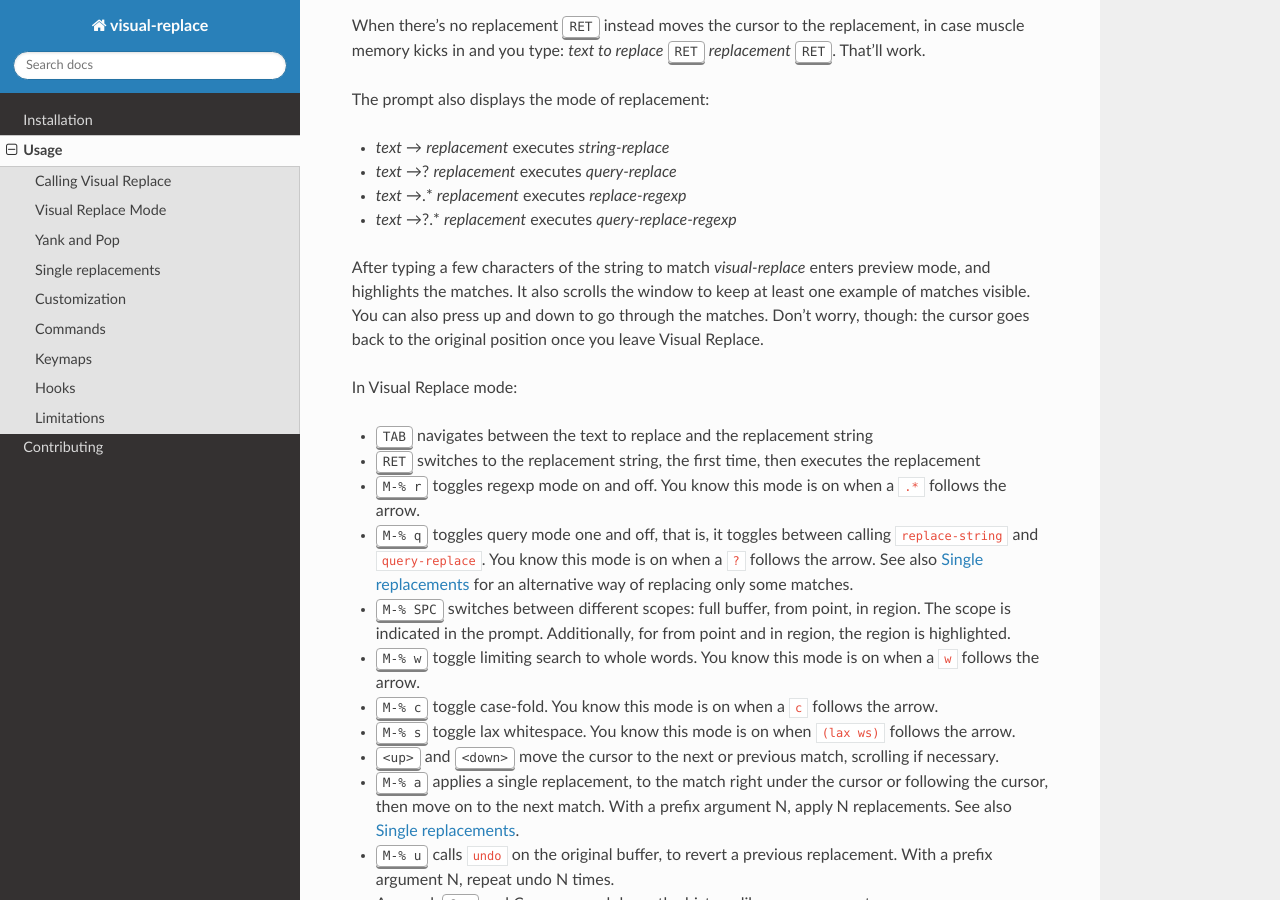
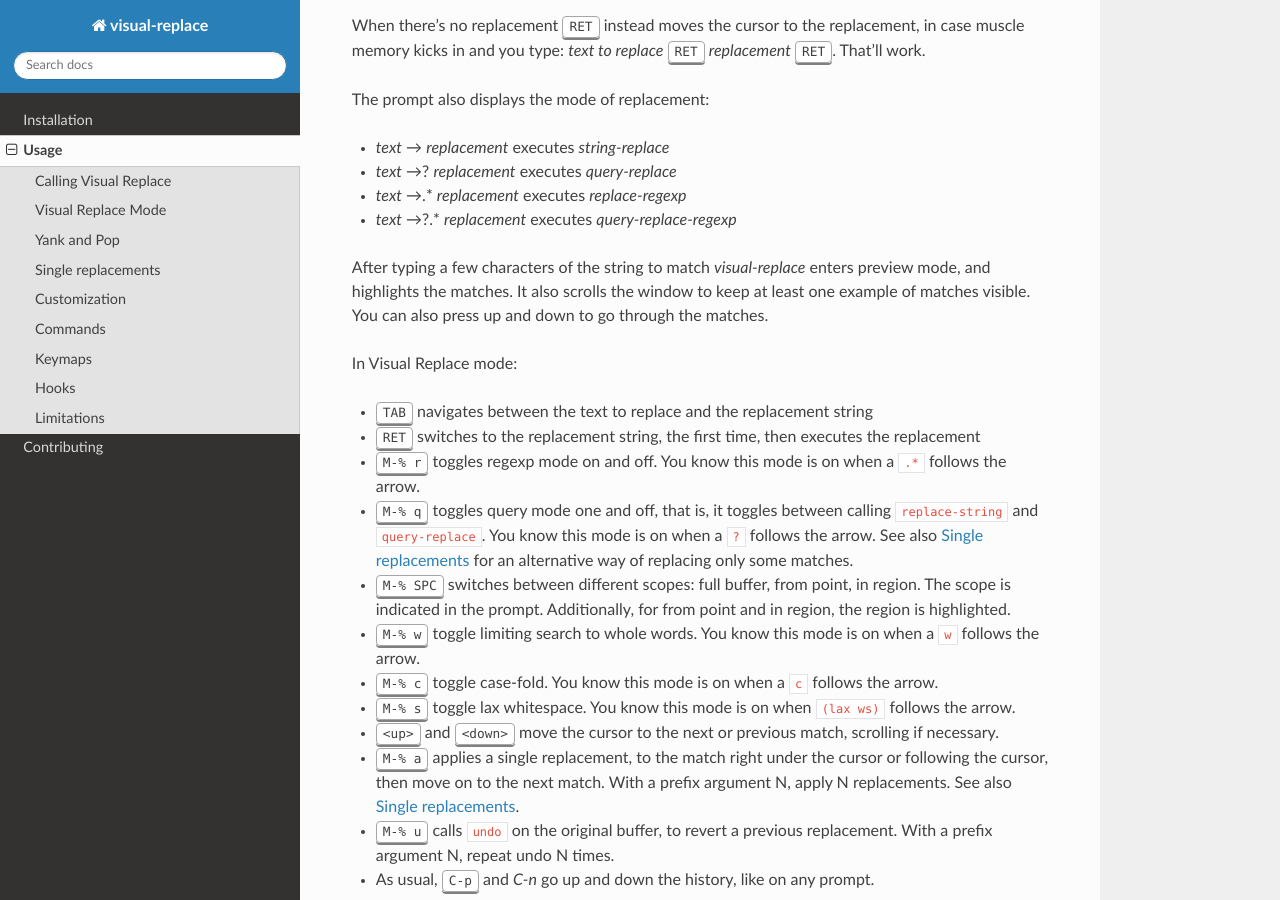
Before and after one commit to szermatt/visual-replace, a Sphinx documentation site: the page built from docs/source/usage.rst, in a window 1280 px wide and 900 px high, scrolled down 1668 px. Built offline with Sphinx 7.4.7 and the Read the Docs theme 3.1.0, drawn with Linux system fonts in a browser that asks for light colours.

Commit message:
docs: Remove mention of going back to the original position.
This isn't the default behavior anymore. This is controlled by
visual-replace-keep-initial-position which defaults to nil.

```diff
--- a/docs/source/usage.rst
+++ b/docs/source/usage.rst
@@ -77,9 +77,7 @@ The prompt also displays the mode of replacement:
 After typing a few characters of the string to match `visual-replace`
 enters preview mode, and highlights the matches. It also scrolls the
 window to keep at least one example of matches visible. You can also
-press up and down to go through the matches. Don't worry, though: the
-cursor goes back to the original position once you leave Visual
-Replace.
+press up and down to go through the matches.
 
 In Visual Replace mode:
 
```
Also changed, not shown: 1 other file.
